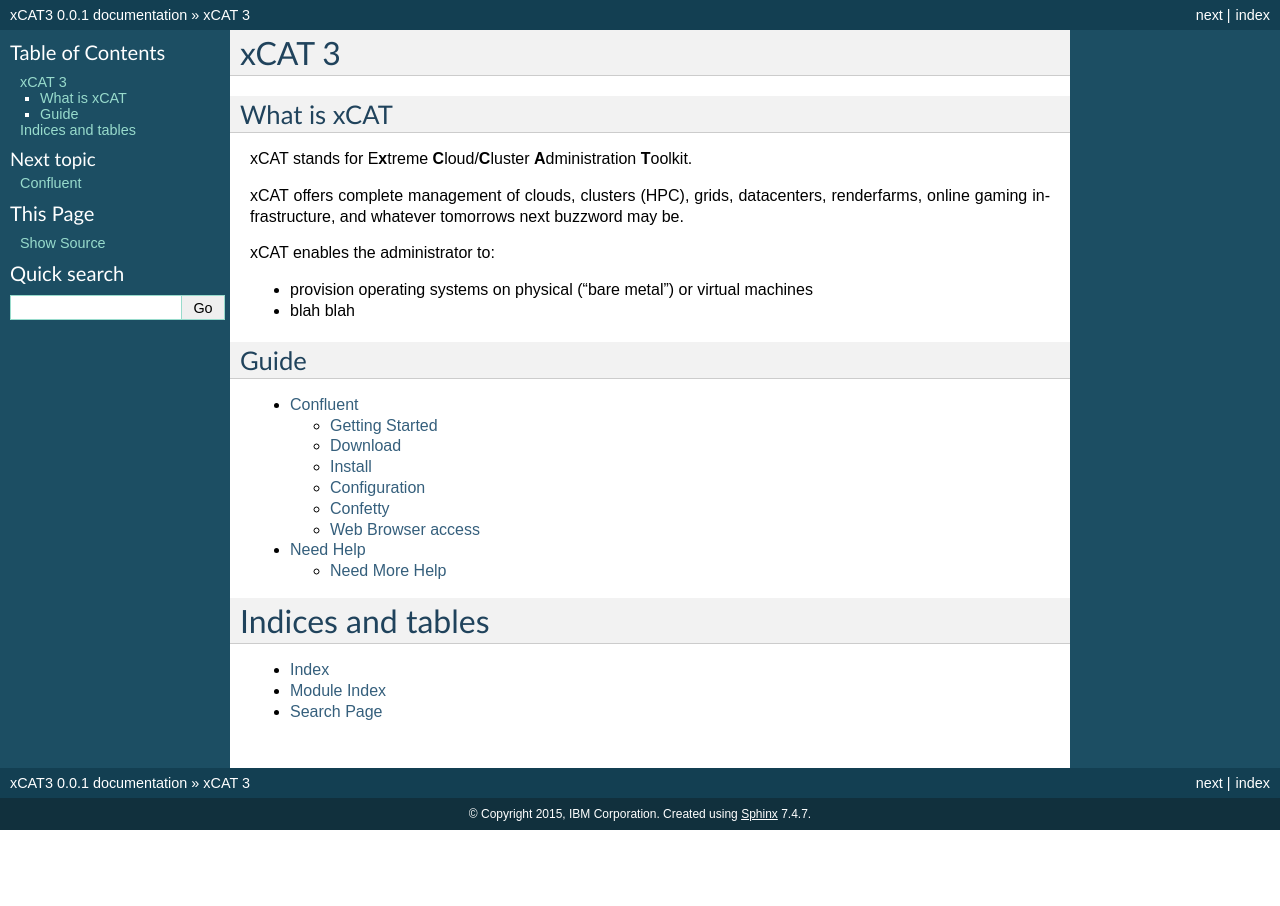
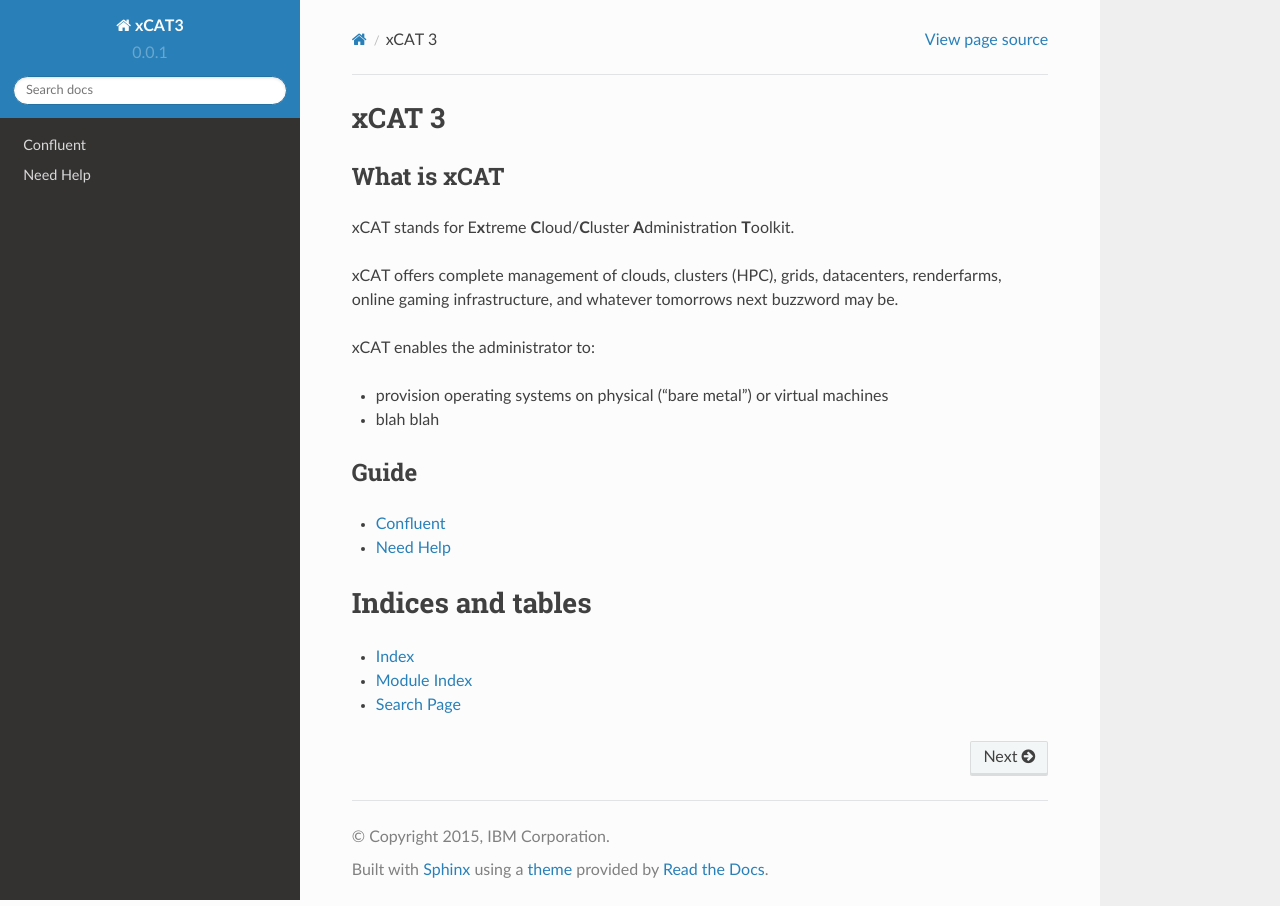
Before and after one commit to junxiawang/xcat-doc, a Sphinx documentation site: the page built from source/index.rst, in a window 1280 px wide. Built offline with Sphinx 7.4.7 and the Read the Docs theme 2.0.0, drawn with Linux system fonts in a browser that asks for light colours.

Commit message:
The video embed was causing problems, setting the theme back to sphinx_rtd_theme, and then also making the TOC depth to 1

```diff
--- a/source/conf.py
+++ b/source/conf.py
@@ -115,8 +115,8 @@
 if on_rtd:
     html_theme = 'default'
 else:
-    html_theme = 'classic'
     # some of the popular themes: alabaster, sphinx_rtd_theme, classic, nature
+    html_theme = 'sphinx_rtd_theme'
 
 # Theme options are theme-specific and customize the look and feel of a theme
 # further.  For a list of options available for each theme, see the
--- a/source/index.rst
+++ b/source/index.rst
@@ -18,7 +18,7 @@
 -----
 
 .. toctree::
-   :maxdepth: 2
+   :maxdepth: 1
 
    confluent
    help
```
